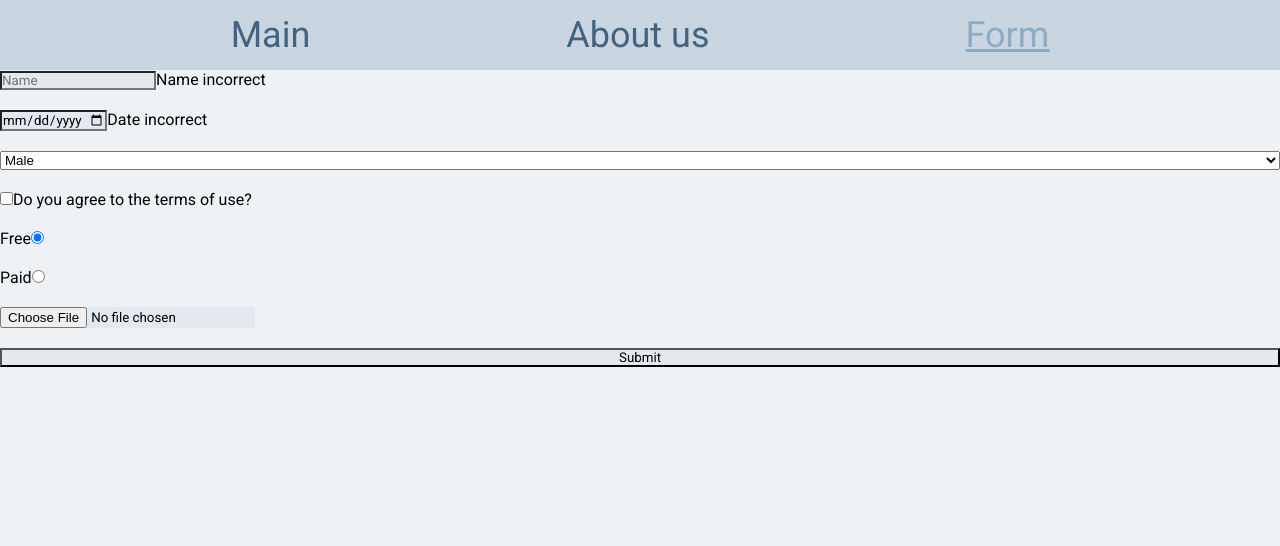
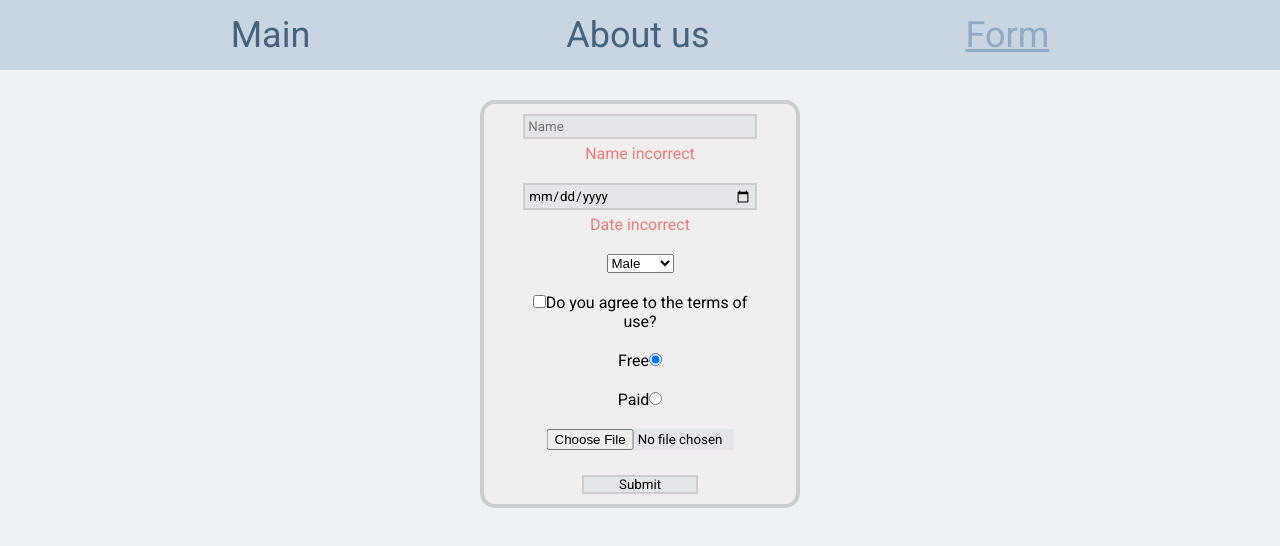
Before and after one commit to Nimboo1/react, a React (Vite) app in the folder react-app/: page /form in a window 1280 px wide. Shown: the top 546 px of the page. Built offline with nearby package versions, Linux system fonts and the light colour scheme.

Commit message:
feat: add styles

```diff
--- a/react-app/src/components/form-card/FormCard.tsx
+++ b/react-app/src/components/form-card/FormCard.tsx
@@ -17,11 +17,11 @@ class FormCard extends React.Component<CardInfo, Record<string, never>> {
     return (
       <div className="form-card">
         <img src={card.file ? window.URL.createObjectURL(card.file) : ''} alt="img" />
-        <div className="card__props">
-          <p className="card__title">{card.name}</p>
-          <p className="card__prop">{card.date}</p>
-          <p className="card__prop">Gender: {card.select}</p>
-          <p className="card__prop">Access: {card.paid}</p>
+        <div className="form-card__props">
+          <p className="form-card__title">{card.name}</p>
+          <p>{card.date}</p>
+          <p>Gender: {card.select}</p>
+          <p>Access: {card.paid}</p>
         </div>
       </div>
     );
--- a/react-app/src/components/form-card/form-card.scss
+++ b/react-app/src/components/form-card/form-card.scss
@@ -8,4 +8,16 @@
   background-color: white;
   border: 1px solid rgb(172, 172, 172);
   border-radius: 10px;
+
+  &__props {
+    margin-top: 5px;
+    display: flex;
+    flex-direction: column;
+    align-items: center;
+    gap: 5px;
+  }
+
+  &__title {
+    font-weight: 500;
+  }
 }
--- a/react-app/src/components/form/Form.tsx
+++ b/react-app/src/components/form/Form.tsx
@@ -21,7 +21,6 @@ class Form extends React.Component<FormProps, Record<string, never>> {
 
   constructor(props: FormProps) {
     super(props);
-    this.state = {};
 
     this.nameInput = React.createRef() as React.RefObject<HTMLInputElement>;
     this.dateInput = React.createRef() as React.RefObject<HTMLInputElement>;
@@ -103,8 +102,13 @@ class Form extends React.Component<FormProps, Record<string, never>> {
           <input type="radio" name="pay" value="paid" ref={this.paidInput} />
         </label>
         <label className="label">
-          <input type="file" ref={this.fileInput} required />
-          <span className="incorrect">Field is required</span>
+          <input
+            type="file"
+            className="file"
+            accept=".jpeg,.jpg,.png"
+            ref={this.fileInput}
+            required
+          />
         </label>
         <button type="submit" className="submit">
           Submit
--- a/react-app/src/components/form/form.scss
+++ b/react-app/src/components/form/form.scss
@@ -1,12 +1,44 @@
 .form {
+  width: 25%;
+  margin: 30px auto 0 auto;
+  padding: 10px;
+  border: 4px solid rgb(206, 205, 205);
+  background-color: rgb(240, 238, 238);
+  border-radius: 15px;
   display: flex;
   flex-direction: column;
+  align-items: center;
   gap: 20px;
 }
 
-.incorrect,
-.invisible {
+.label {
+  width: 80%;
+  text-align: center;
+}
+
+.input {
+  display: block;
+  width: 100%;
+  padding: 3px;
+  border: 2px solid rgb(206, 205, 205);
+  margin-bottom: 5px;
+}
+
+.submit {
+  width: 40%;
+  border: 2px solid rgb(206, 205, 205);
+}
+
+.file {
+  width: 80%;
+  margin-bottom: 5px;
+  margin-left: 50%;
+  transform: translateX(-50%);
+}
+
+.incorrect {
   opacity: 0;
+  color: rgb(233, 125, 125);
 }
 
 .input:invalid + .incorrect {
--- a/react-app/src/pages/form/FormPage.tsx
+++ b/react-app/src/pages/form/FormPage.tsx
@@ -19,7 +19,7 @@ class FormPage extends React.Component<Record<string, never>, PageState> {
     };
   }
 
-  handleSubmit(state: FormPageState) {
+  private handleSubmit(state: FormPageState) {
     this.setState((prev) => ({
       cards: [...prev.cards, state],
       isSent: true,
@@ -31,9 +31,9 @@ class FormPage extends React.Component<Record<string, never>, PageState> {
   render() {
     const { cards, isSent } = this.state;
     return (
-      <div>
+      <div className="form-page">
         <Form onSubmit={(data) => this.handleSubmit(data)} />
-        <p className={isSent ? '' : 'invisible'}>Form sent</p>
+        <p className={isSent ? 'sent' : 'invisible sent'}>Form sent</p>
         <FormCardContainer cardsArr={cards} />
       </div>
     );
--- a/react-app/src/pages/form/form-page.scss
+++ b/react-app/src/pages/form/form-page.scss
@@ -0,0 +1,10 @@
+.invisible {
+  opacity: 0;
+}
+
+.sent {
+  font-size: 24px;
+  margin-top: 20px;
+  color: rgb(116, 211, 116);
+  text-align: center;
+}
```
